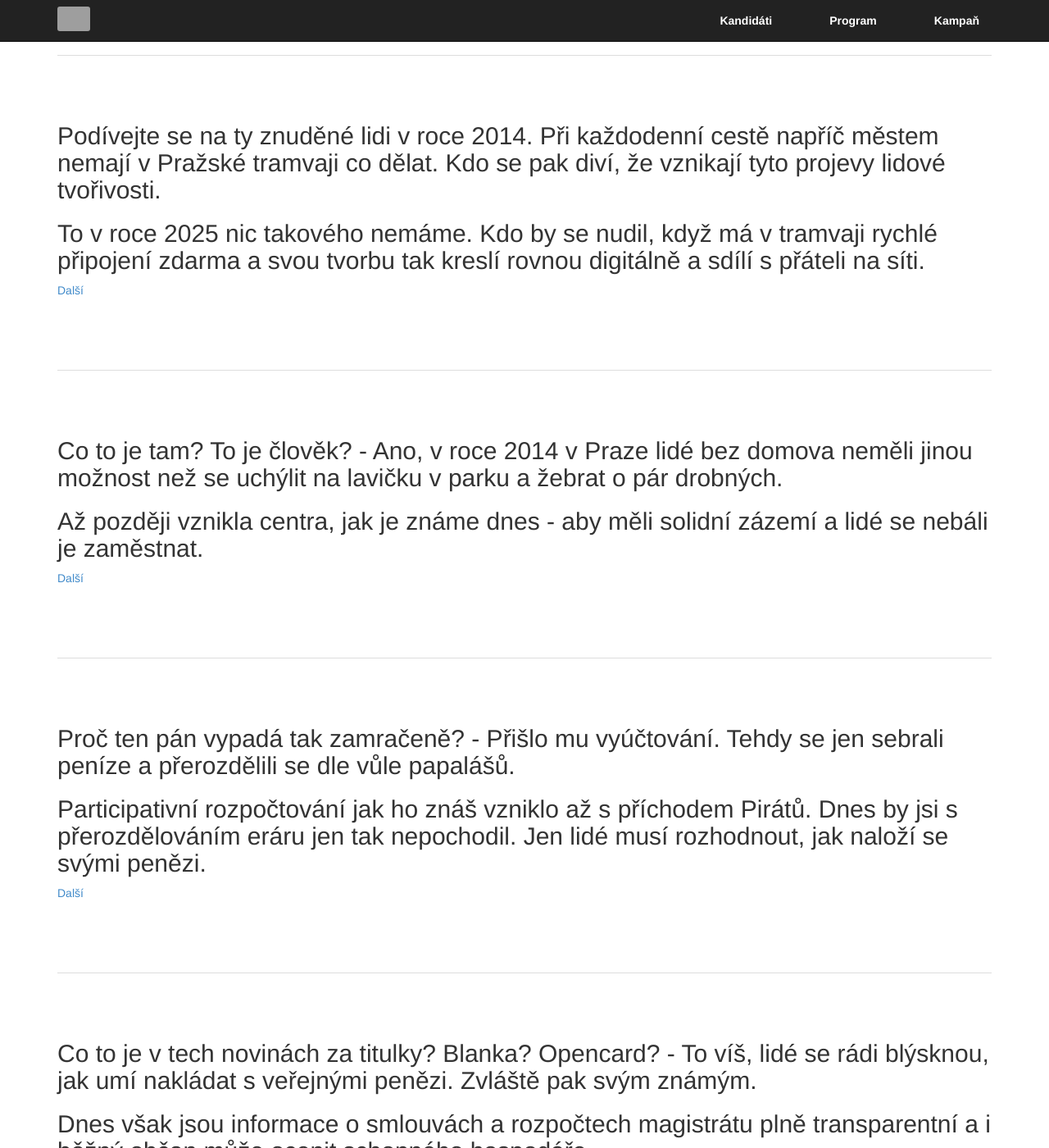
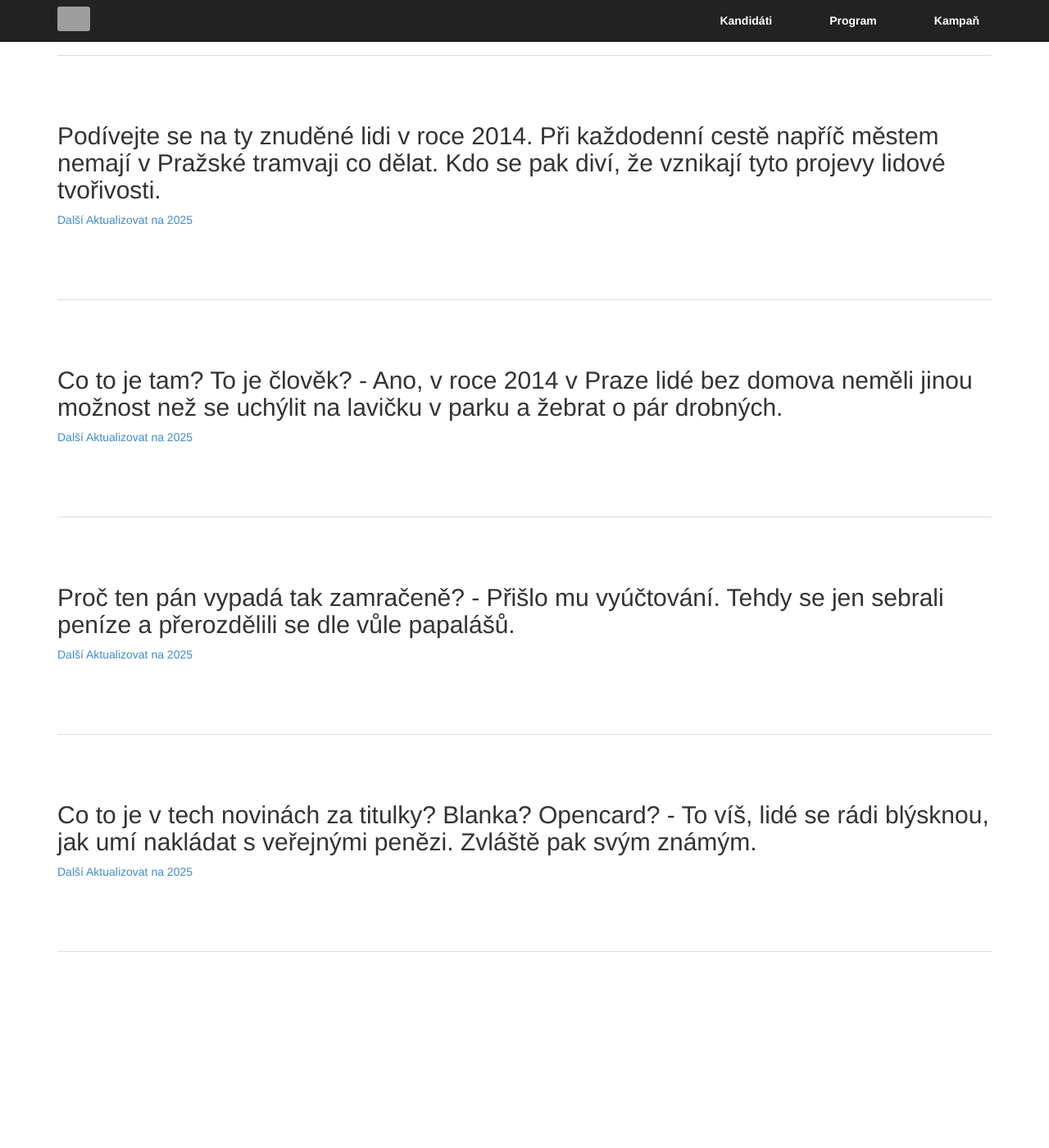
Before and after one commit to pirati-cz/prahavolijinak, a Jekyll site: the page built from index.html, in a window 1280 px wide and 1400 px high, scrolled down 513 px. Shown: the whole window at 82% size. Built offline with Jekyll 4.4.1, drawn with Linux system fonts in a browser that asks for light colours; nearby versions of some CDN libraries; Markdown is read by kramdown in place of the engine named in the settings; the list of posts is cut into pages by our own code; some of the changed lines change nothing that is shown; some of the changed text lies outside the part shown; grey boxes are pictures that could not be loaded.

Commit message:
Prepinani textu

```diff
--- a/index.html
+++ b/index.html
@@ -21,49 +21,90 @@
 <hr />
 
 <span id="tramvaj">
-<div class="slide">
-<h2>Podívejte se na ty znuděné lidi v roce 2014. Při každodenní cestě napříč městem nemají v Pražské tramvaji co dělat. Kdo se pak diví, že vznikají tyto projevy lidové tvořivosti.</h2>
-<h2>To v roce 2025 nic takového nemáme. Kdo by se nudil, když má v tramvaji rychlé připojení zdarma a svou tvorbu tak kreslí rovnou digitálně a sdílí s přáteli na síti.</h2>
-<a data-scroll href="#bezdomovec">Další</a>
+<div class="slide" id="tsl">
+<script>
+	function zmenTramText1(){
+		document.getElementById("tsl").innerHTML = "<h2>To v roce 2025 nic takového nemáme. Kdo by se nudil, když má v tramvaji rychlé připojení zdarma a svou tvorbu tak kreslí rovnou digitálně a sdílí s přáteli na síti.</h2><a data-scroll href=\"#bezdomovec\">Další</a> <a href=\"#tramvaj\" onclick=\"zmenTramText2();\">Zpet do 2014</a>";
+		return false;
+	}
+	function zmenTramText2(){
+		document.getElementById("tsl").innerHTML = "<h2>Podívejte se na ty znuděné lidi v roce 2014. Při každodenní cestě napříč městem nemají v Pražské tramvaji co dělat. Kdo se pak diví, že vznikají tyto projevy lidové tvořivosti.</h2><a data-scroll href=\"#bezdomovec\">Další</a> <a href=\"#tramvaj\" onclick=\"zmenTramText1();\">Aktualizovat na 2025</a>";
+		return false;
+	}
+	zmenTramText2();
+</script>
 </div>
 </span>
 
 <hr />
 
 <span id="bezdomovec">
-<div class="slide">
-<h2>Co to je tam? To je člověk? - Ano, v roce 2014 v Praze lidé bez domova neměli jinou možnost než se uchýlit na lavičku v parku a žebrat o pár drobných.</h2>
-<h2>Až později vznikla centra, jak je známe dnes - aby měli solidní zázemí a lidé se nebáli je zaměstnat.</h2>
-<a data-scroll href="#paro">Další</a>
+<div id="bsl" class="slide">
+<script>
+	function bezd1(){
+		document.getElementById("bsl").innerHTML = "<h2>Co to je tam? To je člověk? - Ano, v roce 2014 v Praze lidé bez domova neměli jinou možnost než se uchýlit na lavičku v parku a žebrat o pár drobných.</h2><a data-scroll href=\"#paro\">Další</a> <a href=\"#bezdomovec\" onclick=\"bezd2();\">Aktualizovat na 2025</a>";
+		return false;
+	}
+	function bezd2(){
+		document.getElementById("bsl").innerHTML = "<h2>To až později vznikla centra, jak je známe dnes - aby měli solidní zázemí a lidé se nebáli je zaměstnat.</h2><a data-scroll href=\"#paro\">Další</a> <a href=\"#bezdomovec\" onclick=\"bezd1();\">Zpet do 2014</a>";
+		return false;
+	}
+	bezd1();
+</script>
 </div>
+
 </span>
 
 <hr />
 
 <span id="paro">
-<div class="slide" >
-<h2>Proč ten pán vypadá tak zamračeně? - Přišlo mu vyúčtování. Tehdy se jen sebrali peníze a přerozdělili se dle vůle papalášů.</h2>
-<h2>Participativní rozpočtování jak ho znáš vzniklo až s příchodem Pirátů. Dnes by jsi s přerozdělováním eráru jen tak nepochodil. Jen lidé musí rozhodnout, jak naloží se svými penězi.</h2>
-<a data-scroll href="#transparence">Další</a>
+<div id="psl" class="slide" >
+<script>
+	function paro1(){
+		document.getElementById("psl").innerHTML = "<h2>Proč ten pán vypadá tak zamračeně? - Přišlo mu vyúčtování. Tehdy se jen sebrali peníze a přerozdělili se dle vůle papalášů.</h2> <a data-scroll href=\"#transparence\">Další</a>  <a href=\"#paro\" onclick=\"paro2();\">Aktualizovat na 2025</a>";
+		return false;
+	}
+	function paro2(){
+		document.getElementById("psl").innerHTML = "<h2>Participativní rozpočtování jak ho znáš vzniklo až s příchodem Pirátů. Dnes by jsi s přerozdělováním eráru jen tak nepochodil. Jen lidé musí rozhodnout, jak naloží se svými penězi.</h2> <a data-scroll href=\"#transparence\">Další</a> <a href=\"#paro\" onclick=\"paro1();\">Zpet do 2014</a>";
+		return false;
+	}
+	paro1();
+</script>
 </div>
 </span>
 
 <hr />
 
 <span id="transparence">
-<div class="slide">
-<h2>Co to je v tech novinách za titulky? Blanka? Opencard? - To víš, lidé se rádi blýsknou, jak umí nakládat s veřejnými penězi. Zvláště pak svým známým.</h2>
-<h2>Dnes však jsou informace o smlouvách a rozpočtech magistrátu plně transparentní a i běžný občan může ocenit schopného hospodáře.</h2>
-<a data-scroll href="#prostor">Další</a>
+<div class="slide" id="trsl">
+<script>
+	function trans1(){
+		document.getElementById("trsl").innerHTML = "<h2>Co to je v tech novinách za titulky? Blanka? Opencard? - To víš, lidé se rádi blýsknou, jak umí nakládat s veřejnými penězi. Zvláště pak svým známým.</h2><a data-scroll href=\"#prostor\">Další</a> <a href=\"#transparence\" onclick=\"trans2();\">Aktualizovat na 2025</a>";
+		return false;
+	}
+	function trans2(){
+		document.getElementById("trsl").innerHTML = "<h2>Dnes však jsou informace o smlouvách a rozpočtech magistrátu plně transparentní a i běžný občan může ocenit schopného hospodáře.</h2><a data-scroll href=\"#prostor\">Další</a> <a href=\"#transparence\" onclick=\"trans1();\">Zpet do 2014</a>";
+		return false;
+	}
+	trans1();
+</script>
 </div>
 </span>
 
 <hr />
 
 <span id="prostor">
-<div class="slide">
-<h2>Co ti lidé udělali, že to reší strážník? - Jen si otevřeli v parku víno.</h2>
-<h2>Tehdy to bylo fakt na nic. Tak já jdu na Pirátský piknik.</h2>
+<div class="slide" id="ps">
+<script>
+	function ps1(){
+		document.getElementById("ps").innerHTML = "<h2>Co ti lidé udělali, že to reší strážník? - Jen si otevřeli v parku víno.</h2> <a href=\"#prostor\" onclick=\"ps2();\">Aktualizovat na 2025</a>";
+		return false;
+	}
+	function ps2(){
+		document.getElementById("ps").innerHTML = "<h2>Tehdy to bylo fakt na nic. Tak já jdu na Pirátský piknik.</h2> <a href=\"#prostor\" onclick=\"ps1();\">Zpet do 2014</a>";
+		return false;
+	}
+</script>
 </div>
 </span>
 
```
